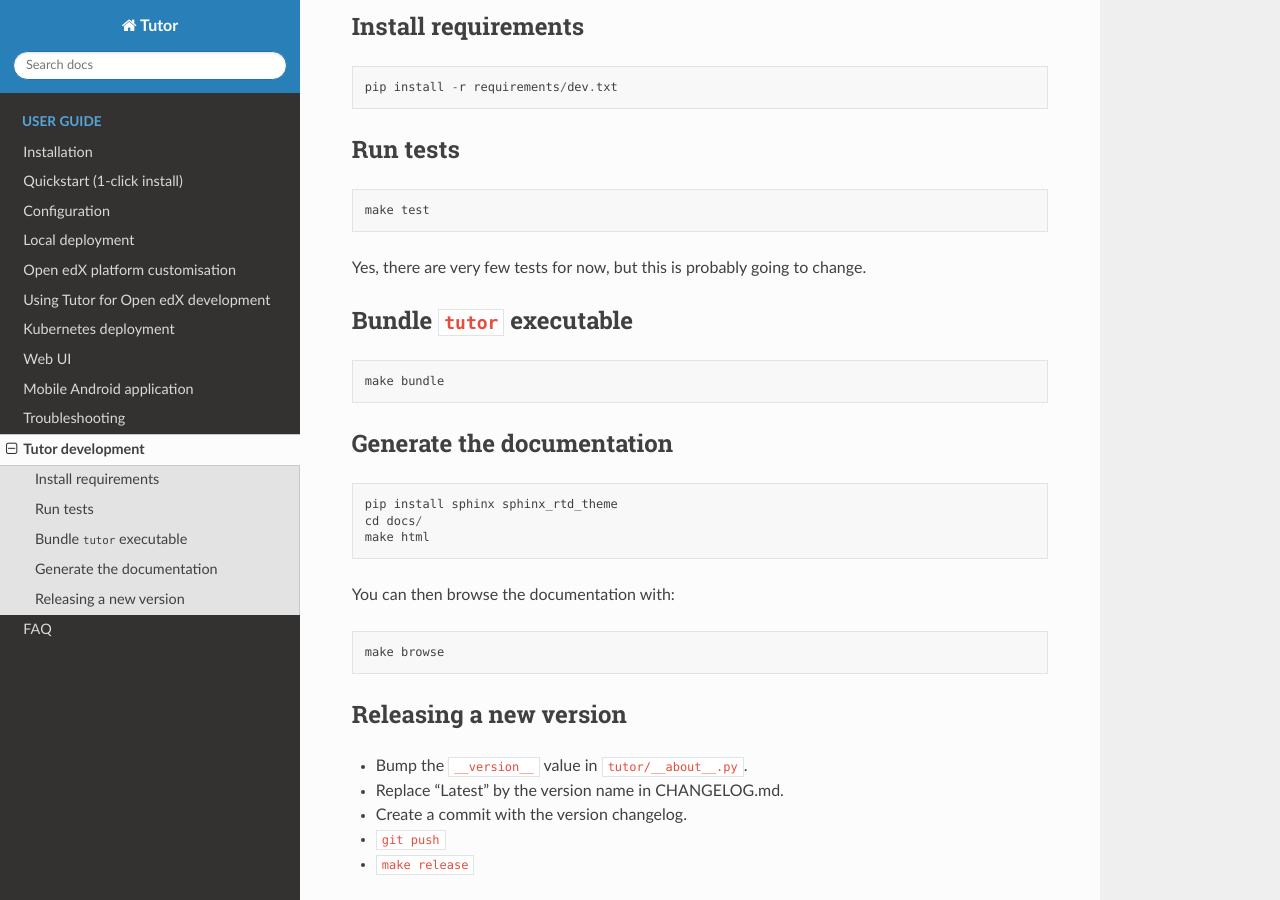
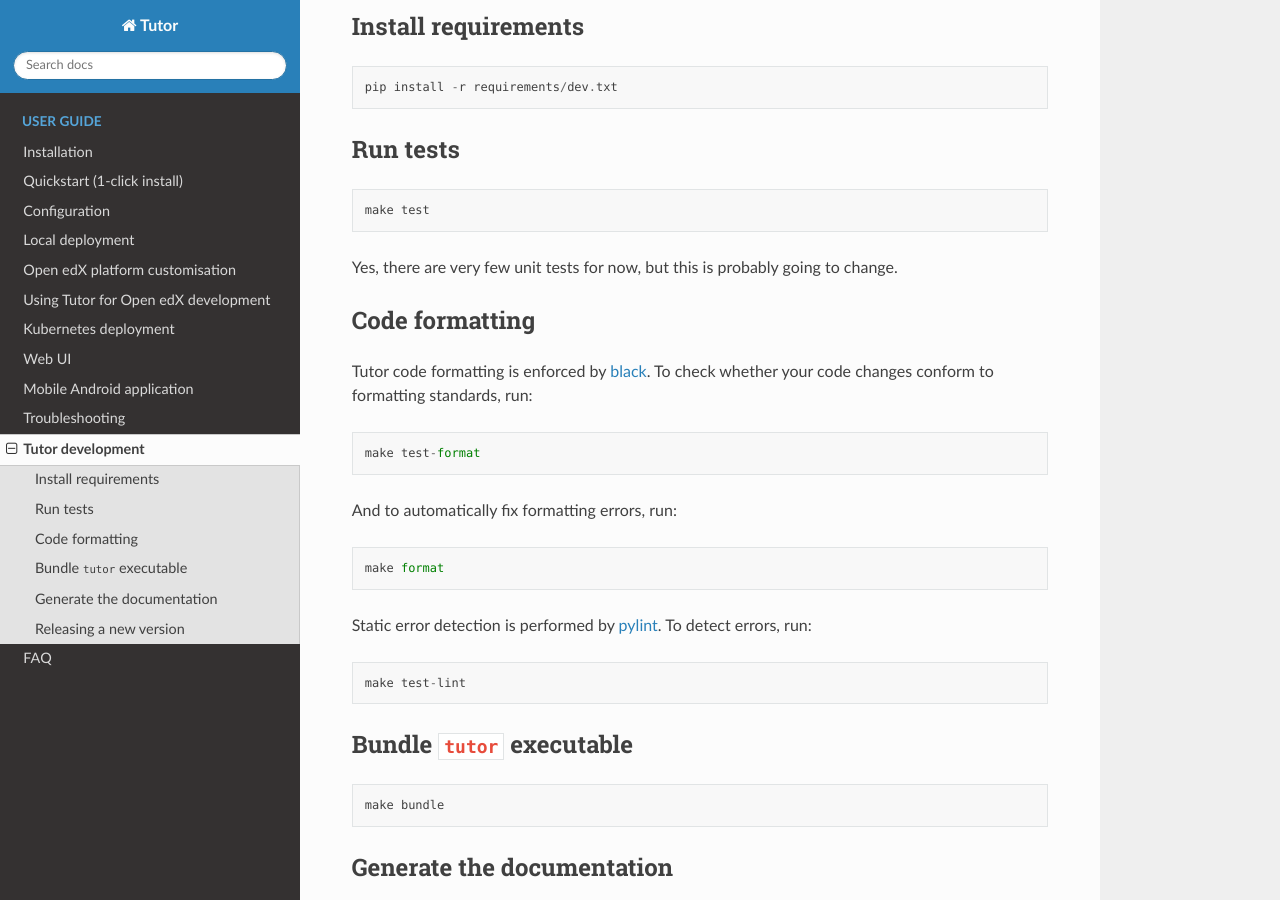
Before and after one commit to overhangio/tutor, a Sphinx documentation site: the page built from docs/tutor.rst, in a window 1280 px wide and 900 px high, scrolled down 281 px. Built offline with Sphinx 7.4.7 and the Read the Docs theme 2.0.0, drawn with Linux system fonts in a browser that asks for light colours.

Commit message:
Introduce automatic code formatting/linting
Code formatting makes sure that the python code looks decent, but it
does not check for coding errors.
https://black.readthedocs.io/en/stable/

Code linting runs static error detection on the python code, but does
not bother about formatting: https://pylint.readthedocs.io/en/latest/

```diff
--- a/docs/tutor.rst
+++ b/docs/tutor.rst
@@ -22,7 +22,22 @@
 
     make test
 
-Yes, there are very few tests for now, but this is probably going to change.
+Yes, there are very few unit tests for now, but this is probably going to change.
+
+Code formatting
+---------------
+
+Tutor code formatting is enforced by `black <https://black.readthedocs.io/en/stable/>`_. To check whether your code changes conform to formatting standards, run::
+
+    make test-format
+
+And to automatically fix formatting errors, run::
+
+    make format
+
+Static error detection is performed by `pylint <https://pylint.readthedocs.io/en/latest/>`_. To detect errors, run::
+
+    make test-lint
 
 Bundle ``tutor`` executable
 ---------------------------
```
Also changed, not shown: 3 other files.
